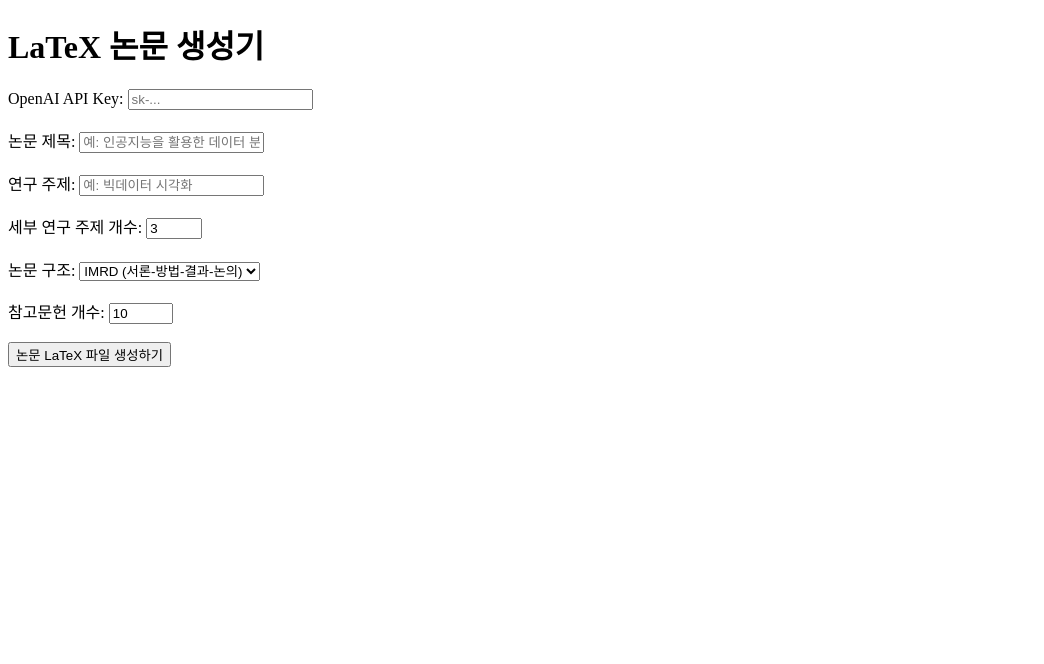
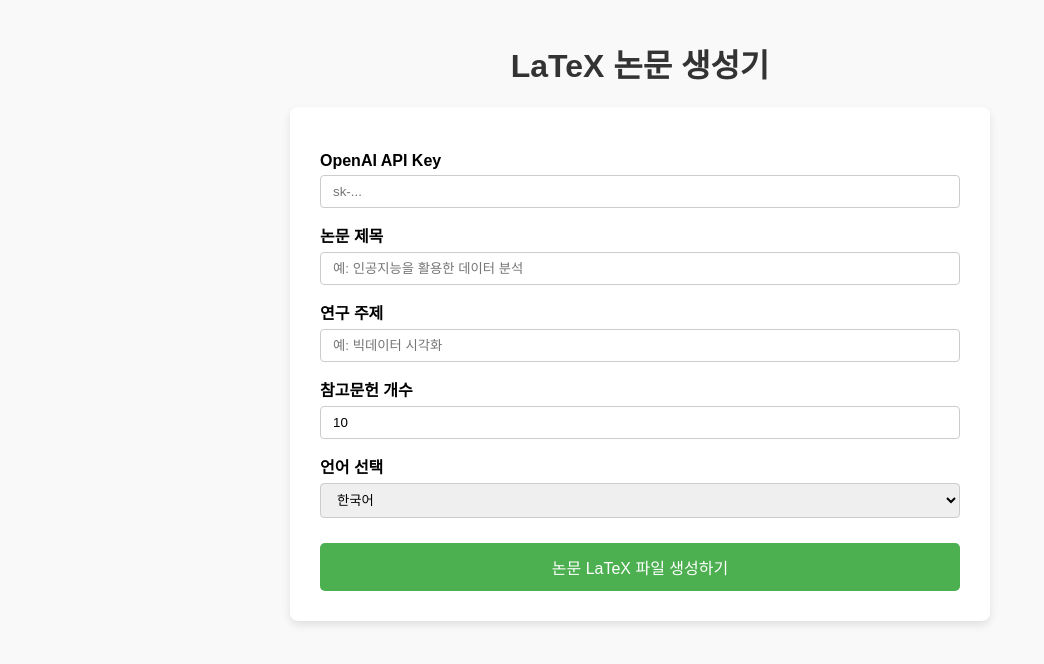
Before and after one commit to acatree/menu, a Flask app: page /index7 in a window 1280 px wide. Shown: the top 664 px of the page, without its empty margins (0-1044 px from the left). Run offline with Flask 3, Linux system fonts and the light colour scheme.

Commit message:
Update index7.html

```diff
--- a/templates/index7.html
+++ b/templates/index7.html
@@ -3,52 +3,83 @@
 <head>
     <meta charset="UTF-8">
     <title>LaTeX 논문 생성기</title>
+    <style>
+        body {
+            font-family: Arial, sans-serif;
+            max-width: 700px;
+            margin: 40px auto;
+            padding: 0 20px;
+            background-color: #f9f9f9;
+        }
+        h1 {
+            text-align: center;
+            color: #333;
+        }
+        form {
+            background-color: #fff;
+            padding: 30px;
+            border-radius: 8px;
+            box-shadow: 0 4px 8px rgba(0,0,0,0.1);
+        }
+        label {
+            display: block;
+            margin-top: 15px;
+            font-weight: bold;
+        }
+        input[type=text], input[type=password], input[type=number], select {
+            width: 100%;
+            padding: 8px 12px;
+            margin-top: 5px;
+            border: 1px solid #ccc;
+            border-radius: 4px;
+            box-sizing: border-box;
+        }
+        button {
+            margin-top: 25px;
+            width: 100%;
+            padding: 12px;
+            background-color: #4CAF50;
+            color: white;
+            font-size: 16px;
+            border: none;
+            border-radius: 5px;
+            cursor: pointer;
+        }
+        button:hover {
+            background-color: #45a049;
+        }
+        .error {
+            color: red;
+            text-align: center;
+            margin-bottom: 15px;
+        }
+    </style>
 </head>
 <body>
     <h1>LaTeX 논문 생성기</h1>
 
-    <!-- Flask에서 전달된 오류 메시지 표시 -->
     {% if error %}
-        <p style="color:red;">{{ error }}</p>
+        <div class="error">{{ error }}</div>
     {% endif %}
 
     <form method="post">
-        <!-- API Key 입력 -->
-        <label for="apikey">OpenAI API Key:</label>
+        <label for="apikey">OpenAI API Key</label>
         <input type="password" id="apikey" name="apikey" placeholder="sk-..." required>
-        <br><br>
 
-        <!-- 논문 제목 -->
-        <label for="title">논문 제목:</label>
+        <label for="title">논문 제목</label>
         <input type="text" id="title" name="title" placeholder="예: 인공지능을 활용한 데이터 분석" required>
-        <br><br>
 
-        <!-- 연구 주제 -->
-        <label for="topic">연구 주제:</label>
+        <label for="topic">연구 주제</label>
         <input type="text" id="topic" name="topic" placeholder="예: 빅데이터 시각화" required>
-        <br><br>
 
-        <!-- 하위 주제 개수 -->
-        <label for="num_list">세부 연구 주제 개수:</label>
-        <input type="number" id="num_list" name="num_list" value="3" min="1" max="20">
-        <br><br>
+        <label for="references">참고문헌 개수</label>
+        <input type="number" id="references" name="references" value="10" min="0" max="100">
 
-        <!-- 논문 구조 선택 -->
-        <label for="structure">논문 구조:</label>
-        <select id="structure" name="structure">
-            <option value="intro-method-results-discussion">IMRD (서론-방법-결과-논의)</option>
-            <option value="theory-application-conclusion">이론-적용-결론</option>
-            <option value="custom">사용자 정의</option>
+        <label for="language">언어 선택</label>
+        <select id="language" name="language">
+            <option value="ko" selected>한국어</option>
+            <option value="en">영어</option>
         </select>
-        <br><br>
-
-        <!-- 참고문헌 개수 -->
-        <label for="references">참고문헌 개수:</label>
-        <input type="number" id="references" name="references" value="10" min="0" max="100">
-        <br><br>
-
-        <!-- 다운로드 형식은 tex 고정 -->
-        <input type="hidden" id="filetype" name="filetype" value="tex">
 
         <button type="submit">논문 LaTeX 파일 생성하기</button>
     </form>
```
